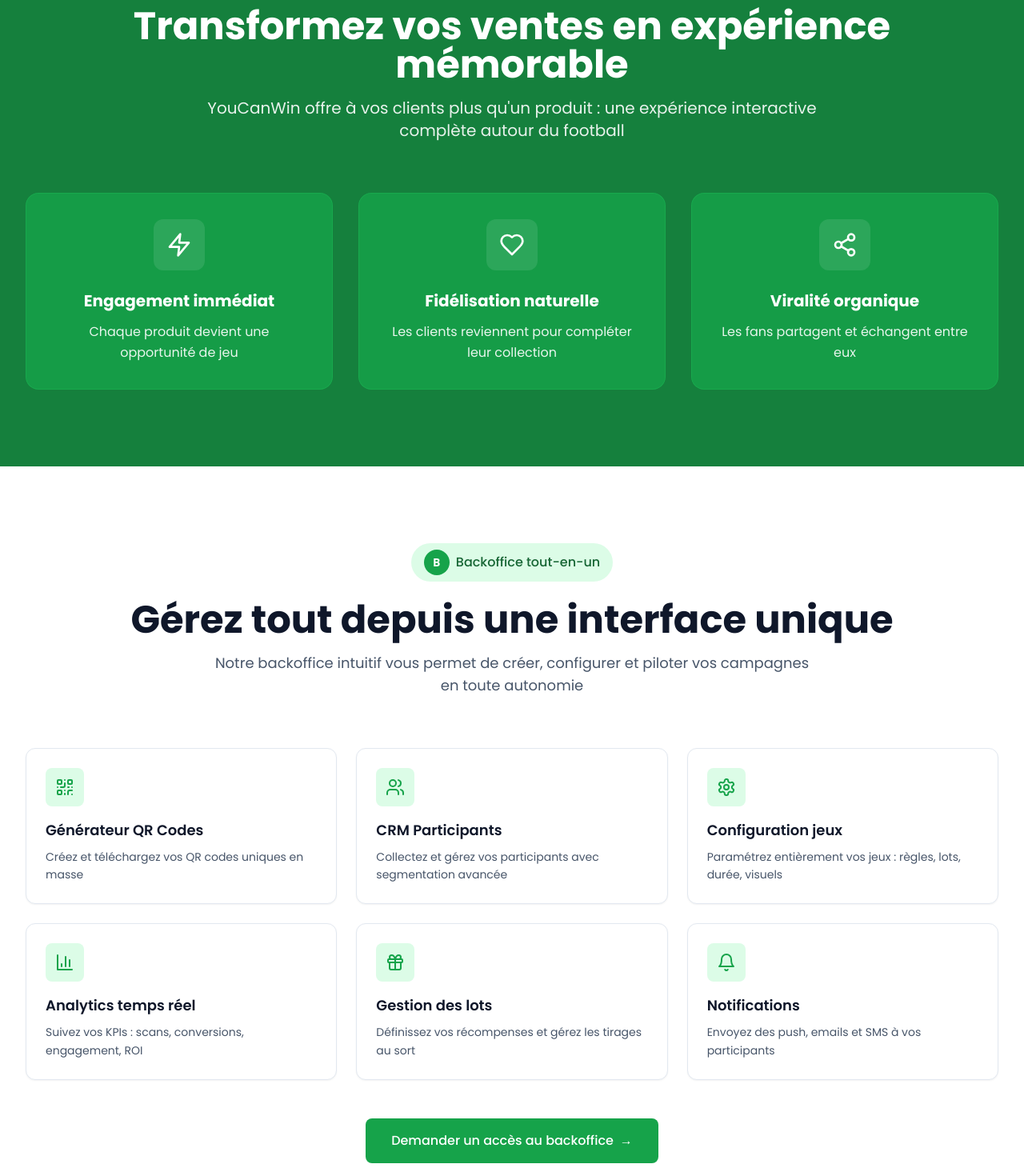
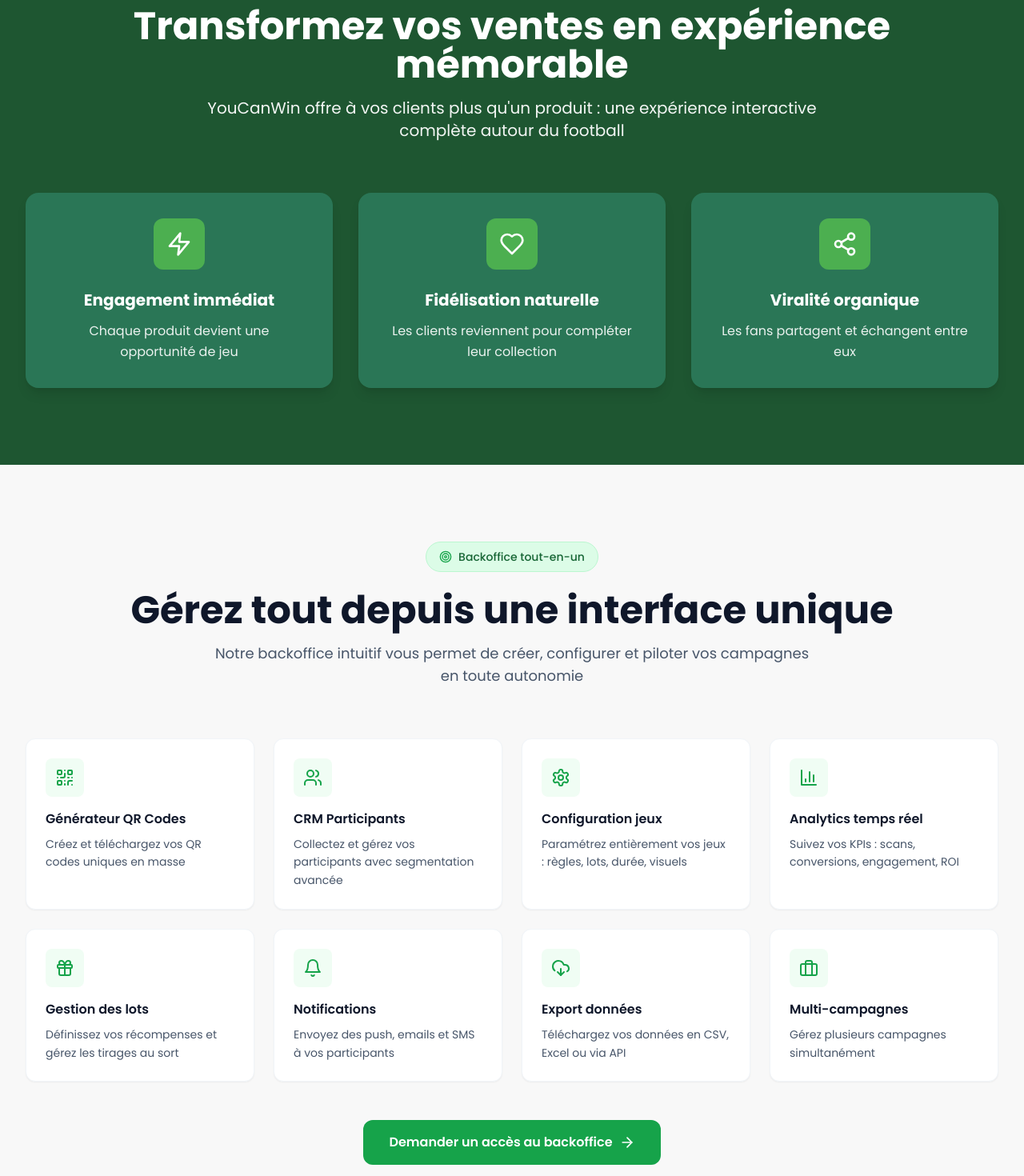
Before and after one commit to hamzaelboukri/Youcanwin, a React (Vite) app: page / in a window 1280 px wide. Shown: the part 2540-4010 px from the top of the page at 80% size. Built offline with nearby package versions, Linux system fonts and the light colour scheme.

Commit message:
feat: enhance Backoffice and Benefits sections with new features and design updates

```diff
--- a/src/components/BackofficeSection.tsx
+++ b/src/components/BackofficeSection.tsx
@@ -1,4 +1,4 @@
-import { QrCode, Users, Settings, BarChart3, Gift, Bell } from 'lucide-react';
+import { QrCode, Users, Settings, BarChart3, Gift, Bell, CloudDownload, Briefcase, Target, ArrowRight } from 'lucide-react';
 
 export default function BackofficeSection() {
   const features = [
@@ -32,17 +32,25 @@ export default function BackofficeSection() {
       title: 'Notifications',
       description: 'Envoyez des push, emails et SMS à vos participants',
     },
+    {
+      icon: CloudDownload,
+      title: 'Export données',
+      description: 'Téléchargez vos données en CSV, Excel ou via API',
+    },
+    {
+      icon: Briefcase,
+      title: 'Multi-campagnes',
+      description: 'Gérez plusieurs campagnes simultanément',
+    },
   ];
 
   return (
-    <section className="py-16 lg:py-24 bg-white">
+    <section className="py-16 lg:py-24 bg-[#F8F8F8]">
       <div className="max-w-7xl mx-auto px-4 sm:px-6 lg:px-8">
         <div className="text-center mb-16">
-          <div className="inline-flex items-center gap-2 px-4 py-2 bg-green-100 rounded-full mb-6">
-            <div className="w-8 h-8 bg-green-600 rounded-full flex items-center justify-center">
-              <span className="text-white font-bold text-sm">B</span>
-            </div>
-            <span className="text-green-800 font-medium font-['Poppins']">Backoffice tout-en-un</span>
+          <div className="inline-flex items-center gap-2 px-4 py-2 bg-green-100 rounded-full mb-6 border border-green-200">
+            <Target className="w-4 h-4 text-green-600" />
+            <span className="text-green-800 font-medium font-['Poppins'] text-sm">Backoffice tout-en-un</span>
           </div>
           <h2 className="text-3xl sm:text-4xl lg:text-5xl font-bold text-slate-900 font-['Poppins'] mb-4">
             Gérez tout depuis une interface unique
@@ -52,16 +60,16 @@ export default function BackofficeSection() {
           </p>
         </div>
 
-        <div className="grid sm:grid-cols-2 lg:grid-cols-3 gap-6 mb-12">
+        <div className="grid sm:grid-cols-2 lg:grid-cols-4 gap-6 mb-12">
           {features.map((feature, index) => (
             <div
               key={index}
-              className="bg-white border border-slate-200 rounded-xl p-6 shadow-sm hover:shadow-lg transition-shadow"
+              className="bg-white rounded-xl p-6 shadow-sm border border-slate-100"
             >
-              <div className="w-12 h-12 bg-green-100 rounded-lg flex items-center justify-center mb-4">
+              <div className="w-12 h-12 bg-green-50 rounded-lg flex items-center justify-center mb-4">
                 <feature.icon className="w-6 h-6 text-green-600" />
               </div>
-              <h3 className="font-semibold text-lg text-slate-900 font-['Poppins'] mb-2">{feature.title}</h3>
+              <h3 className="font-semibold text-base text-slate-900 font-['Poppins'] mb-2">{feature.title}</h3>
               <p className="text-slate-600 text-sm leading-relaxed font-['Poppins']">{feature.description}</p>
             </div>
           ))}
@@ -70,10 +78,10 @@ export default function BackofficeSection() {
         <div className="text-center">
           <a
             href="#demo"
-            className="inline-flex items-center gap-2 px-8 py-4 bg-green-600 text-white rounded-lg hover:bg-green-700 transition-colors font-medium font-['Poppins']"
+            className="inline-flex items-center gap-2 px-8 py-4 bg-green-600 text-white rounded-xl hover:bg-green-700 transition-colors font-semibold font-['Poppins']"
           >
             Demander un accès au backoffice
-            <span>→</span>
+            <ArrowRight className="w-5 h-5" />
           </a>
         </div>
       </div>
--- a/src/components/BenefitsSection.tsx
+++ b/src/components/BenefitsSection.tsx
@@ -20,13 +20,13 @@ export default function BenefitsSection() {
   ];
 
   return (
-    <section className="py-16 lg:py-24 bg-green-700">
+    <section className="py-16 lg:py-24 bg-[#1e5631]">
       <div className="max-w-7xl mx-auto px-4 sm:px-6 lg:px-8">
         <div className="text-center mb-16">
           <h2 className="text-3xl sm:text-4xl lg:text-5xl font-bold text-white font-['Poppins'] mb-4">
             Transformez vos ventes en expérience mémorable
           </h2>
-          <p className="text-white text-lg lg:text-xl max-w-3xl mx-auto font-['Poppins'] opacity-90">
+          <p className="text-white text-lg lg:text-xl max-w-3xl mx-auto font-['Poppins'] opacity-95">
             YouCanWin offre à vos clients plus qu&apos;un produit : une expérience interactive complète autour du football
           </p>
         </div>
@@ -35,13 +35,13 @@ export default function BenefitsSection() {
           {benefits.map((benefit, index) => (
             <div
               key={index}
-              className="bg-green-600/80 rounded-2xl p-8 text-center backdrop-blur-sm border border-green-500/30"
+              className="bg-[#2c7a5a]/90 rounded-2xl p-8 text-center shadow-lg"
             >
-              <div className="w-16 h-16 bg-white/10 rounded-xl flex items-center justify-center mx-auto mb-6">
+              <div className="w-16 h-16 bg-[#4CAF50] rounded-xl flex items-center justify-center mx-auto mb-6">
                 <benefit.icon className="w-8 h-8 text-white" />
               </div>
               <h3 className="text-xl font-bold text-white font-['Poppins'] mb-3">{benefit.title}</h3>
-              <p className="text-white/90 font-['Poppins'] leading-relaxed">{benefit.description}</p>
+              <p className="text-white/90 font-['Poppins'] leading-relaxed text-base">{benefit.description}</p>
             </div>
           ))}
         </div>
```
